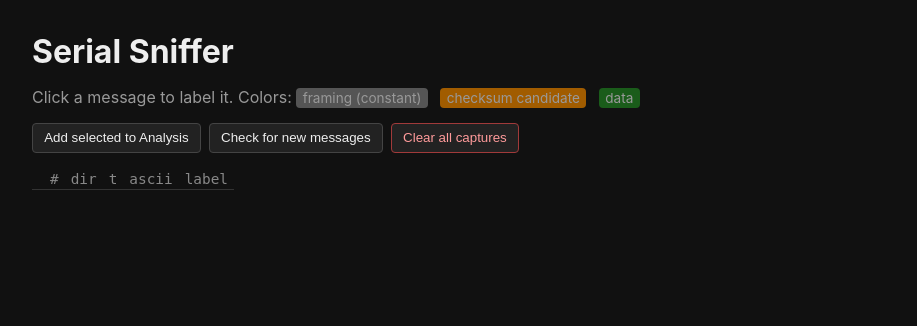
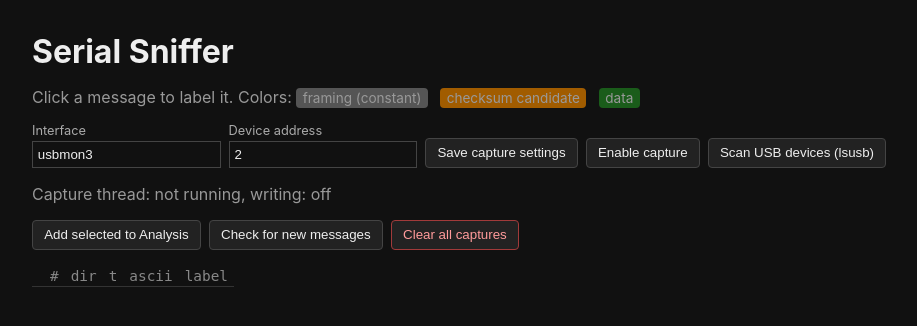
Before and after one commit to dalvarez-204/serial-sniffer, a Flask app: page / in a window 1280 px wide. Shown: the top 326 px of the page, without its empty margins (0-917 px from the left). Run offline with Flask 3, Linux system fonts and the light colour scheme; data that the repository does not hold is empty.

Commit message:
add persistent background capture with enable/disable toggle, capture settings, and lsusb helper
- stream_usb_capture exposes the spawned tshark process via an optional process_holder, and surfaces stderr as an error if it dies unexpectedly (not from an intentional stop)
- app.py runs capture continuously in a background thread once enabled; the enabled flag only gates whether records get written, so toggling it never needs to kill/respawn tshark
- interface/device address now live in capture_config.json, editable from the UI; changing them restarts the background thread since those are baked into the tshark command at launch
- new "Scan USB devices (lsusb)" button to help find the right device address without a separate terminal
- disabled Flask's debug reloader — it would've silently orphaned the background capture thread on every file save
- UI: enable/disable toggle + status line (running state, write state, any capture error), polled every 3s

```diff
--- a/app.py
+++ b/app.py
@@ -1,14 +1,17 @@
 from flask import Flask, jsonify, request, render_template
 import json
 import os
+import subprocess
+import threading
 
-from first import load_capture_log, analyze_byte_variability, find_checksum_range, find_scaled_value
+from first import load_capture_log, analyze_byte_variability, find_checksum_range, find_scaled_value, stream_usb_capture
 
 app = Flask(__name__)
 
 CAPTURE_FILE = "capture_log.jsonl"
 LABELS_FILE = "labels.json"
 DECIPHERED_FILE = "deciphered.json"
+CAPTURE_CONFIG_FILE = "capture_config.json"
 
 
 def deciphered_key(label, direction):
@@ -80,6 +83,19 @@ def save_labels(labels):
         json.dump(labels, f, indent=2)
 
 
+def load_capture_config():
+    defaults = {"interface": "usbmon3", "device_address": 2}
+    if os.path.exists(CAPTURE_CONFIG_FILE):
+        with open(CAPTURE_CONFIG_FILE) as f:
+            defaults.update(json.load(f))
+    return defaults
+
+
+def save_capture_config(config):
+    with open(CAPTURE_CONFIG_FILE, "w") as f:
+        json.dump(config, f, indent=2)
+
+
 def load_deciphered():
     if os.path.exists(DECIPHERED_FILE):
         with open(DECIPHERED_FILE) as f:
@@ -90,6 +106,53 @@ def load_deciphered():
 def save_deciphered(deciphered):
     with open(DECIPHERED_FILE, "w") as f:
         json.dump(deciphered, f, indent=2)
+
+
+# tshark runs continuously in the background once enabled; "enabled" only
+# gates whether incoming records get written to disk. This sidesteps
+# starting/stopping the subprocess on every toggle click. The one thing that
+# does need a restart is the interface/device_address themselves, since
+# those are baked into the tshark command at launch.
+capture_state = {"thread": None, "process_holder": {}, "enabled": False, "running": False}
+
+
+def _capture_loop(interface, device_address):
+    capture_state["process_holder"] = {}
+    capture_state["running"] = True
+    try:
+        for timestamp, direction, data in stream_usb_capture(interface, device_address, capture_state["process_holder"]):
+            if not capture_state["enabled"]:
+                continue
+            record = {"timestamp": timestamp, "direction": direction, "data_hex": data.hex()}
+            # reopen per write (not one long-held handle) so a "Clear all captures"
+            # delete while this thread is running doesn't leave us writing to an
+            # unlinked inode nothing can see
+            with open(CAPTURE_FILE, "a") as f:
+                f.write(json.dumps(record) + "\n")
+    finally:
+        capture_state["running"] = False
+
+
+def _start_capture_thread():
+    config = load_capture_config()
+    thread = threading.Thread(
+        target=_capture_loop,
+        args=(config["interface"], config["device_address"]),
+        daemon=True,
+    )
+    capture_state["thread"] = thread
+    thread.start()
+
+
+def _stop_capture_thread():
+    holder = capture_state.get("process_holder") or {}
+    proc = holder.get("proc")
+    if proc is not None:
+        holder["stopped_intentionally"] = True
+        proc.terminate()
+    thread = capture_state.get("thread")
+    if thread is not None:
+        thread.join(timeout=5)
 
 
 @app.route("/")
@@ -120,6 +183,60 @@ def api_clear_capture():
     _capture_cache["messages"] = None
     _capture_cache["analysis"] = None
     return jsonify({"ok": True})
+
+
+@app.route("/api/capture_config", methods=["GET"])
+def api_get_capture_config():
+    return jsonify(load_capture_config())
+
+
+@app.route("/api/capture_config", methods=["POST"])
+def api_save_capture_config():
+    payload = request.get_json()
+    config = {
+        "interface": payload.get("interface") or "usbmon3",
+        "device_address": int(payload.get("device_address") or 2),
+    }
+    save_capture_config(config)
+    if capture_state["running"]:
+        _stop_capture_thread()
+        _start_capture_thread()
+    return jsonify({"ok": True})
+
+
+@app.route("/api/capture/enable", methods=["POST"])
+def api_enable_capture():
+    capture_state["enabled"] = True
+    if not capture_state["running"]:
+        _start_capture_thread()
+    return jsonify({"ok": True})
+
+
+@app.route("/api/capture/disable", methods=["POST"])
+def api_disable_capture():
+    capture_state["enabled"] = False
+    return jsonify({"ok": True})
+
+
+@app.route("/api/capture/status")
+def api_capture_status():
+    holder = capture_state.get("process_holder") or {}
+    return jsonify({
+        "enabled": capture_state["enabled"],
+        "running": capture_state["running"],
+        "error": holder.get("error"),
+    })
+
+
+@app.route("/api/lsusb")
+def api_lsusb():
+    try:
+        result = subprocess.run(["lsusb"], capture_output=True, text=True, timeout=5)
+        return jsonify({"output": result.stdout or result.stderr})
+    except FileNotFoundError:
+        return jsonify({"output": "lsusb not found on this machine."})
+    except subprocess.TimeoutExpired:
+        return jsonify({"output": "lsusb timed out."})
 
 
 @app.route("/api/label/<int:index>", methods=["DELETE"])
@@ -181,4 +298,6 @@ def api_save_deciphered():
 
 
 if __name__ == "__main__":
-    app.run(debug=True, port=5001)
+    # use_reloader=False: the reloader restarts the whole process on file
+    # changes, which would silently orphan the background capture thread
+    app.run(debug=True, port=5001, use_reloader=False)
--- a/first.py
+++ b/first.py
@@ -2,7 +2,7 @@ import subprocess
 import json
 import sys
 
-def stream_usb_capture(interface: str, device_address: int):
+def stream_usb_capture(interface: str, device_address: int, process_holder: dict | None = None):
     cmd = [
         "tshark", "-i", interface, "-l",
         "-Y", f"usb.device_address == {device_address} && usb.data_len > 0",
@@ -14,7 +14,9 @@ def stream_usb_capture(interface: str, device_address: int):
     ]
 
     # spawn the subprocess now :))))
-    proc = subprocess.Popen(cmd, stdout=subprocess.PIPE, text=True, bufsize=1) # PIPE captures tshark's output
+    proc = subprocess.Popen(cmd, stdout=subprocess.PIPE, stderr=subprocess.PIPE, text=True, bufsize=1) # PIPE captures tshark's output
+    if process_holder is not None:
+        process_holder["proc"] = proc
     # text=True decodes output as text automatically, is this what we really want?
     for line in proc.stdout:
         timestamp_str, endpoint_str, capdata_str = line.strip().split(",")
@@ -23,6 +25,12 @@ def stream_usb_capture(interface: str, device_address: int):
         direction = "IN" if int(endpoint_str, 16) & 0x80 else "OUT"
         data = bytes.fromhex(capdata_str.replace(":", ""))
         yield timestamp, direction, data
+
+    # loop only ends when tshark's stdout closes — either we terminated it on
+    # purpose (process_holder["stopped_intentionally"]) or it died on its own
+    proc.wait()
+    if process_holder is not None and proc.returncode != 0 and not process_holder.get("stopped_intentionally"):
+        process_holder["error"] = proc.stderr.read()
 
 def log_capture_to_file(interface: str, device_address: int, filepath: str):
     """ captures all of our information for the JSON file, which we will use as
--- a/static/app.js
+++ b/static/app.js
@@ -531,4 +531,59 @@ document.getElementById("toggle-polling").addEventListener("click", () => {
   setPolling(!pollingEnabled);
 });
 
+async function loadCaptureConfig() {
+  const res = await fetch("/api/capture_config");
+  const config = await res.json();
+  document.getElementById("capture-interface").value = config.interface;
+  document.getElementById("capture-device").value = config.device_address;
+}
+
+document.getElementById("save-capture-config").addEventListener("click", async () => {
+  const interfaceValue = document.getElementById("capture-interface").value.trim() || "usbmon3";
+  const deviceValue = Number(document.getElementById("capture-device").value) || 2;
+  await fetch("/api/capture_config", {
+    method: "POST",
+    headers: { "Content-Type": "application/json" },
+    body: JSON.stringify({ interface: interfaceValue, device_address: deviceValue }),
+  });
+});
+
+document.getElementById("scan-lsusb").addEventListener("click", async () => {
+  const box = document.getElementById("lsusb-output");
+  box.textContent = "Scanning...";
+  box.classList.remove("hidden");
+  const res = await fetch("/api/lsusb");
+  const { output } = await res.json();
+  box.textContent = output;
+});
+
+let captureEnabled = false;
+
+async function checkCaptureStatus() {
+  const res = await fetch("/api/capture/status");
+  const status = await res.json();
+  captureEnabled = status.enabled;
+  const btn = document.getElementById("toggle-capture");
+  btn.textContent = captureEnabled ? "Disable capture" : "Enable capture";
+  btn.classList.toggle("active", captureEnabled);
+
+  const statusEl = document.getElementById("capture-status");
+  if (status.error) {
+    statusEl.textContent = `Capture error: ${status.error}`;
+    statusEl.className = "error-text";
+  } else {
+    statusEl.textContent = `Capture thread: ${status.running ? "running" : "not running"}, writing: ${captureEnabled ? "on" : "off"}`;
+    statusEl.className = "hint";
+  }
+}
+
+document.getElementById("toggle-capture").addEventListener("click", async () => {
+  await fetch(`/api/capture/${captureEnabled ? "disable" : "enable"}`, { method: "POST" });
+  checkCaptureStatus();
+});
+
+setInterval(checkCaptureStatus, 3000);
+
+loadCaptureConfig();
+checkCaptureStatus();
 loadData();
--- a/static/style.css
+++ b/static/style.css
@@ -87,7 +87,21 @@ td.direction-OUT { color: #ffb37c; }
 
 .hidden { display: none; }
 
-.toolbar { display: flex; gap: 0.5rem; margin-bottom: 1rem; flex-wrap: wrap; }
+.toolbar { display: flex; gap: 0.5rem; margin-bottom: 1rem; flex-wrap: wrap; align-items: flex-end; }
+.toolbar label { display: flex; flex-direction: column; font-size: 0.8rem; color: #aaa; }
+.toolbar label input { background: #111; color: #eee; border: 1px solid #444; padding: 0.3rem; margin-top: 0.2rem; }
+
+#lsusb-output {
+  background: #111;
+  border: 1px solid #444;
+  border-radius: 6px;
+  padding: 0.75rem;
+  max-height: 200px;
+  overflow-y: auto;
+  font-size: 0.8rem;
+  margin-bottom: 1rem;
+  white-space: pre-wrap;
+}
 .toolbar button { background: #222; color: #eee; border: 1px solid #444; padding: 0.4rem 0.7rem; border-radius: 4px; cursor: pointer; }
 .toolbar button:hover { background: #2c2c2c; }
 .toolbar button.active { background: #1a5c1a; border-color: #4caf50; }
--- a/templates/index.html
+++ b/templates/index.html
@@ -14,6 +14,17 @@
     <span class="legend data">data</span>
   </p>
   <div id="confidence-warnings"></div>
+
+  <div class="toolbar">
+    <label>Interface <input id="capture-interface" type="text" placeholder="usbmon3"></label>
+    <label>Device address <input id="capture-device" type="number" placeholder="2"></label>
+    <button id="save-capture-config">Save capture settings</button>
+    <button id="toggle-capture">Enable capture</button>
+    <button id="scan-lsusb">Scan USB devices (lsusb)</button>
+  </div>
+  <p id="capture-status" class="hint"></p>
+  <pre id="lsusb-output" class="hidden"></pre>
+
   <div class="toolbar">
     <button id="add-to-analysis">Add selected to Analysis</button>
     <button id="clear-selection" class="hidden">Clear selection</button>
```
